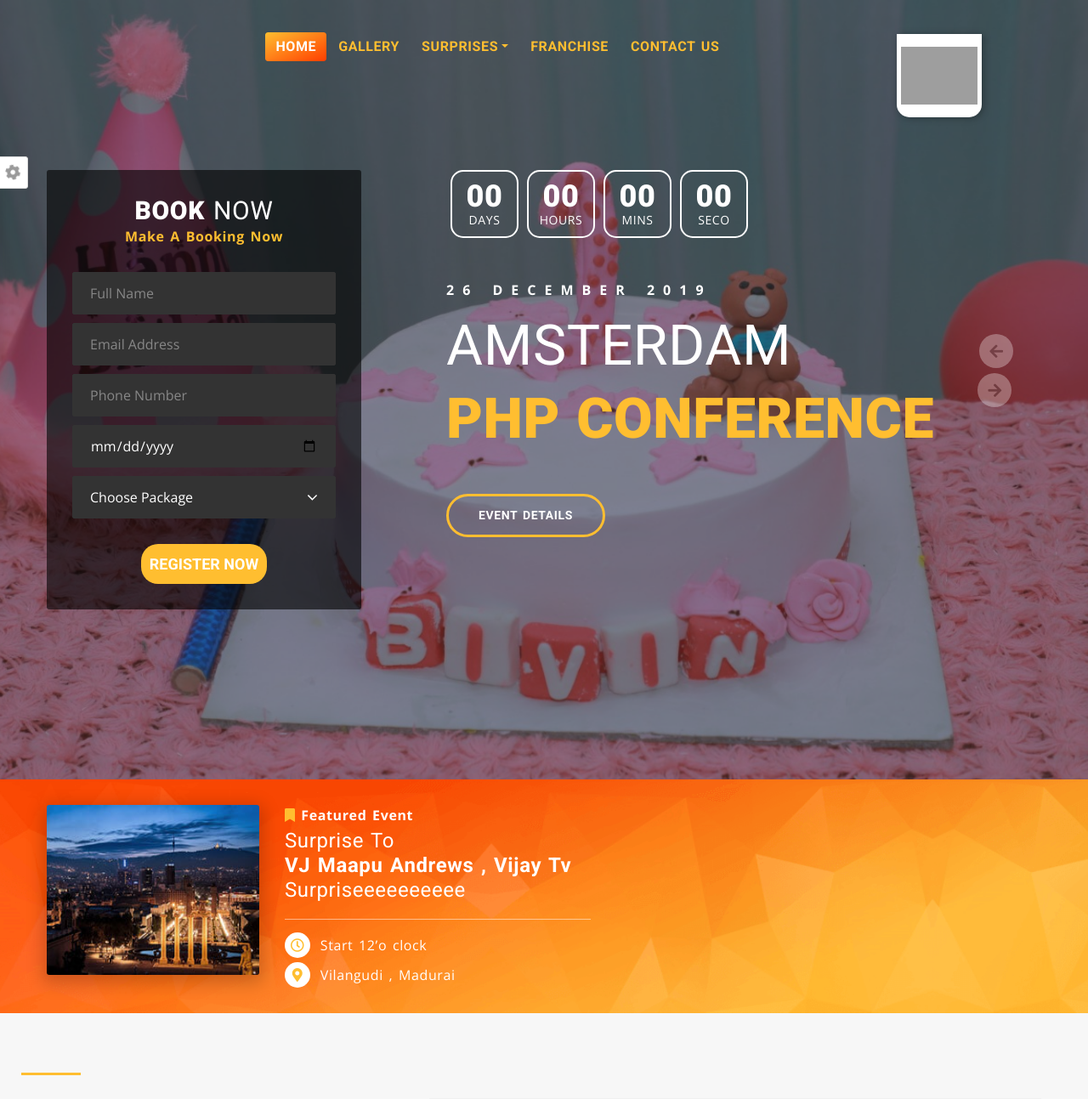
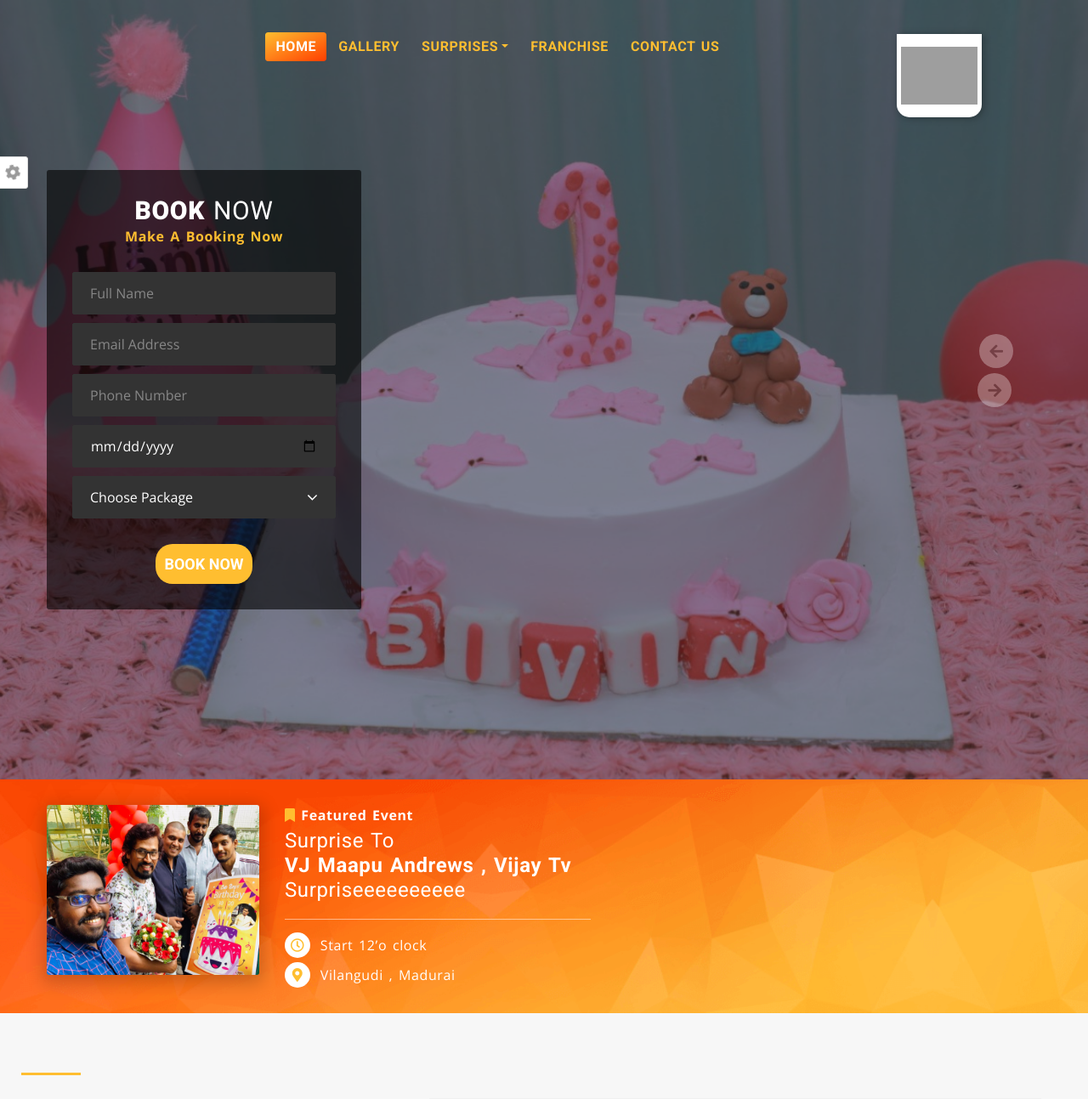
Before and after one commit to vishnu2646/SurpriseBro-s, a Django app: page / in a window 1280 px wide. Shown: the top 1293 px of the page at 85% size. Run offline with Django 3.2, Linux system fonts and the light colour scheme; data comes from the database, SQL or seed files in the repository; some libraries are stand-ins or nearby versions; grey boxes are pictures that could not be loaded.

Commit message:
changed index

```diff
--- a/event_app/templates/event.html
+++ b/event_app/templates/event.html
@@ -712,7 +712,7 @@
 											<h3 class="title">
 												<strong>{{ event.event_name }}</strong>
 											</h3>
-											<span class="ticket-price yellow-color">Tickets from {{ event.cost }}</span>
+											<span class="ticket-price yellow-color">* Happy Surprising *</span>
 										</div>
 										<p class="discription-text mb-30">
 											{{event.description}}
@@ -764,7 +764,7 @@
 													<h3 class="title">
 														{{ event.event_name }}
 													</h3>
-													<span class="ticket-price yellow-color">Tickets from &#8377; {{ event.cost }}</span>
+													<span class="ticket-price yellow-color">* Happy Surprising *</span>
 												</div>
 												<div class="event-post-meta ul-li-block mb-30">
 													<ul>
--- a/event_app/templates/index.html
+++ b/event_app/templates/index.html
@@ -44,11 +44,11 @@
 
 										</form>
 									</div>
-									<button type="submit" class="submit-btn" style="background-color:#ffbe30;color:white;text-decoration:none;padding:10px;border-radius:20px;">register now</button>
+									<button type="submit" class="submit-btn" style="background-color:#ffbe30;color:white;text-decoration:none;padding:10px;border-radius:20px;">book now</button>
 								</div>
 							</div>
 							<!-- reg-form - end -->
-							<!-- slider-content - start -->
+							<!-- slider-content - start
 							<div class="col-lg-8 col-md-12 col-sm-12">
 								<div class="slider-content">
 									<div class="countdown-timer mb-50">
@@ -61,7 +61,7 @@
 									<strong class="bold-text">PHP CONFERENCE</strong>
 									<a href="#!" class="details-btn">event details</a>
 								</div>
-							</div>
+							</div>-->
 							<!-- slider-content - end -->
 						</div>
 					</div>
@@ -105,22 +105,13 @@
 												</select>
 											</div>
 
-											<div class="form-item">
-												<select class="quantity-select">
-													<option selected="">Ticket Quantity</option>
-													<option value="1">Option 1</option>
-													<option value="2">Option 2</option>
-													<option value="3">Option 3</option>
-												</select>
-											</div>
-
 										</form>
 									</div>
 									<button type="submit" class="submit-btn">register now</button>
 								</div>
 							</div>
 							<!-- reg-form - end -->
-							<!-- slider-content - start -->
+							<!-- slider-content - start
 							<div class="col-lg-8 col-md-12 col-sm-12">
 								<div class="slider-content">
 									<div class="countdown-timer mb-50">
@@ -133,7 +124,7 @@
 									<strong class="bold-text">PHP CONFERENCE</strong>
 									<a href="#!" class="details-btn">event details</a>
 								</div>
-							</div>
+							</div>-->
 							<!-- slider-content - end -->
 						</div>
 					</div>
@@ -168,21 +159,13 @@
 													<option value="3">Option 3</option>
 												</select>
 											</div>
-											<div class="form-item">
-												<select class="quantity-select">
-													<option selected="">Ticket Quantity</option>
-													<option value="1">Option 1</option>
-													<option value="2">Option 2</option>
-													<option value="3">Option 3</option>
-												</select>
-											</div>
 										</form>
 									</div>
 									<button type="submit" class="submit-btn">register now</button>
 								</div>
 							</div>
 							<div class="col-lg-8 col-md-12 col-sm-12">
-								<div class="slider-content">
+								<!--<div class="slider-content">
 									<div class="countdown-timer mb-50">
 										<ul class="countdown-list" data-countdown="2020/08/08"></ul>
 									</div>
@@ -192,7 +175,7 @@
 									</h1>
 									<strong class="bold-text">PHP CONFERENCE</strong>
 									<a href="#!" class="details-btn">event details</a>
-								</div>
+								</div>-->
 							</div>
 						</div>
 					</div>
@@ -205,7 +188,7 @@
 					<div class="col-lg-7 col-md-12 col-sm-12">
 						<div class="event-item">
 							<div class="event-image">
-								<img src="{% static 'assets/images/event/2.jpg' %}" alt="Image_not_found">
+								<img src="{% static 'assets/images/selebrityfeel.jpeg' %}" alt="Image_not_found">
 								<a href="#!" class="plus-effect"></a>
 							</div>
 							<div class="event-content">
@@ -485,7 +468,7 @@
 
 							<div class="expertise-content">
 								<h3 class="title">{{ event.event_name }}</h3>
-								<p>Start from <strong>{{ event.cost }}</strong></p>
+								<p><strong>* Happy Surprising *</strong></p>
 								<a href="{% url 'event-details' event.id  %}" class="link-btn">
 									<i class="fas fa-arrow-circle-right"></i>
 								</a>
@@ -862,26 +845,27 @@
 		</section>
 		<div id="default-sponsor-section" class="default-sponsor-section bg-gray-light clearfix">
 			<div class="container">
-				<ul>
-
-					<li>
-						<a href="#!">
-							<img src="{% static 'assets/images/partners/image1.png' %} " alt="Image_not_found">
+				<h3 class="text-center"><strong>Customized Cakes </strong> nu poturunga </h3>
+				<br>
+				<ul class="grid zoom-gallery clearfix mb-80">
+					<li class="grid-item grid-item--height2 photo-gallery " data-category="photo-gallery">
+						<a class="popup-link" href="{% static 'assets/images/sp1.jpeg' %}">
+							<img src="{% static 'assets/images/sp1.jpeg' %}" alt="Image_not_found">
 						</a>
 					</li>
-					<li>
-						<a href="#!">
-							<img src="{% static 'assets/images/partners/image2.png' %} " alt="Image_not_found">
+					<li class="grid-item grid-item--height1 photo-gallery " data-category="photo-gallery">
+						<a class="popup-link" href="{% static 'assets/images/sp2.jpeg' %}">
+							<img src="{% static 'assets/images/sp2.jpeg' %}" alt="Image_not_found">
 						</a>
 					</li>
-					<li>
-						<a href="#!">
-							<img src="{% static 'assets/images/partners/image4.png' %} " alt="Image_not_found">
+					<li class="grid-item grid-item--height2 photo-gallery " data-category="photo-gallery">
+						<a class="popup-link" href="{% static 'assets/images/sp3.jpeg' %}">
+							<img src="{% static 'assets/images/sp3.jpeg' %}" alt="Image_not_found">
 						</a>
 					</li>
-					<li>
-						<a href="#!">
-							<img src="{% static 'assets/images/partners/image6.png' %} " alt="Image_not_found">
+					<li class="grid-item grid-item--height2 photo-gallery " data-category="photo-gallery">
+						<a class="popup-link" href="{% static 'assets/images/sp4.jpeg' %}">
+							<img src="{% static 'assets/images/sp4.jpeg' %}" alt="Image_not_found">
 						</a>
 					</li>
 
```
Also changed, not shown: event_app/static/assets/images/selebrityfeel.jpeg (added), event_app/static/assets/images/sp1.jpeg (added), event_app/static/assets/images/sp2.jpeg (added), event_app/static/assets/images/sp3.jpeg (added), event_app/static/assets/images/sp4.jpeg (added).
